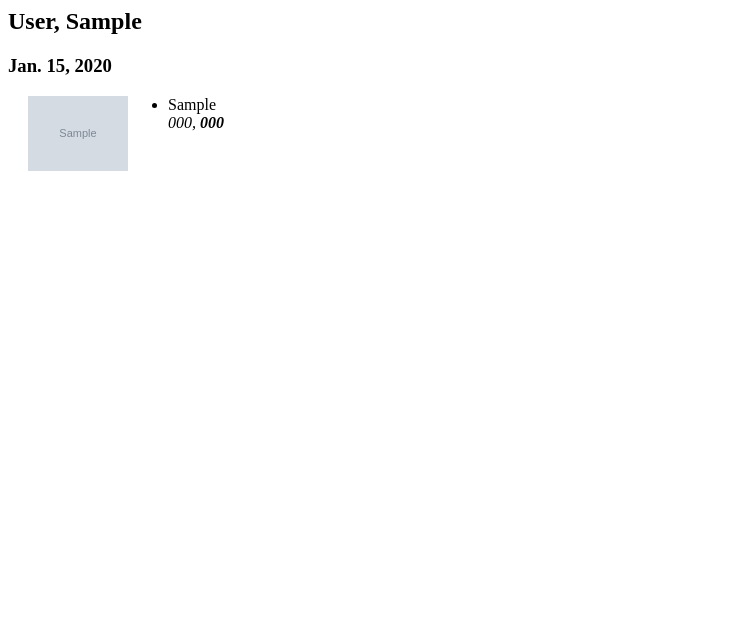
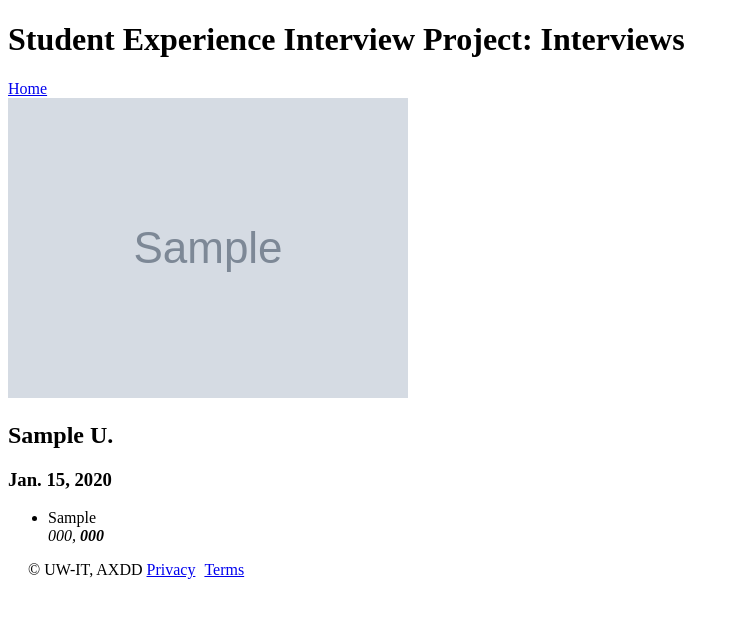
Before and after one commit to uw-it-aca/interview-db, a Django app: template interview_db/templates/interview.html in a window 1280 px wide. Shown: the top 618 px of the page, without its empty margins (0-739 px from the left). Run offline with Django 3.2, Linux system fonts and the light colour scheme; the template is opened without the code that fills it: values that come from a table or form of the project are taken from there, others are empty; tables that the repository leaves empty hold one stand-in row (values such as "Sample post"); grey boxes marked "Sample" are stand-in pictures; parts of the project's set-up code (start-up, migrations or seed data) failed here and were passed over; some libraries are stand-ins or nearby versions.

Commit message:
setting up home page and page with list of interviews. Setting up basic templating.

```diff
--- /dev/null
+++ b/interview_db/templates/base.html
@@ -0,0 +1,27 @@
+{% load staticfiles %}
+
+<!DOCTYPE html>
+<html class="no-js" lang="en">
+
+    <head>
+        <title>{% block title %}UW Student Experience Interview Project{% endblock %}</title>
+        {% include "include/head.html" %}
+    </head>
+
+    <body {% if request.is_mobile or request.is_tablet %}data-mobile="true"{% endif %}>
+
+        <div class="idb-app-container" >
+            <div class="idb-header" >
+                <h1>{% block header %}Student Experience Interview Project{% endblock %}</h1>
+            </div>
+            <nav>{% block main-nav %}<a href="interviews.html">Interviews</a>{% endblock %}</nav>
+            <div class="idb-content-container">
+                {% block content %}{% endblock %}
+            </div>
+
+            <div id="footer" class="idb-footer" role="contentinfo">
+                <div style="margin-left:20px;float:left;">&copy; UW-IT, AXDD <a href="http://www.washington.edu/online/privacy/" title="UW Privacy Policy">Privacy</a> <a href="http://www.washington.edu/online/terms/" style="margin-left:5px;" title="UW Terms & Conditions of Use">Terms</a></div>
+            </div>
+        </div>
+    </body>
+</html>
--- a/interview_db/templates/interview.html
+++ b/interview_db/templates/interview.html
@@ -1,12 +1,24 @@
+{% extends 'base.html' %}
+
+{% block header %}
+Student Experience Interview Project: Interviews
+{% endblock %}
+
+{% block main-nav %}
+<a href="/">Home</a>
+{% endblock %}
+
+{% block content %}
     {% if interview_list %}
     {% for interview in interview_list %}
-<div style=" padding-bottom:40px; clear:both; min-height:250px;">
-<h2 >{{ interview.student }} </h2>
+    <div class="idb-interview-list-container" >
+    {% if interview.image %}<img src="../media/{{ interview.image }}">{% endif %}
+    <div><h2 >{{ interview.student.first_name }} {{ interview.student|make_list|first }}. </h2>
     <h3>{{ interview.date }}</h3>
-{% if interview.image %}<img src="../media/{{ interview.image }}" style="width:100px; float:left; margin: 0 40px 0 20px;">{% endif %}
+    </div>
         <ul >
             {% for story in interview.story_set.all %}
-        <li>
+            <li class="idb-story-container">
                 {{story.story}}<br/><em>{{ story.code }}, <strong>{{ story.subcode }}</strong></em>
             </li>
             {% endfor %}
@@ -18,3 +30,5 @@
             There are no student stories available.
         </p>
     {% endif %}
+
+{% endblock %}
--- a/setup.py
+++ b/setup.py
@@ -24,7 +24,9 @@ setup(
     include_package_data=True,
     install_requires=[
         'Django==1.11.15',
-        'Pillow'
+        'Pillow',
+        'django-compressor',
+        'django-pyscss',
     ],
     license='Apache License, Version 2.0',
     description=('App to collect and tag interview data, artifacts, and stories for publishing using the Django Admin app.'),
```
Also changed, not shown: interview_db/static/interview_db/css/critical.scss (added, +30 -0 lines), interview_db/static/vendor/css/normalize-3.0.1.min.css (added, +1 -0 lines), interview_db/templates/index.html (+7 -1 lines), interview_db/static/interview_db/css/admin.css (renamed from interview_db/static/css/admin.css), interview_db/static/interview_db/css/desktop.scss (added), interview_db/static/interview_db/css/mobile.scss (added), interview_db/static/interview_db/css/tablet.scss (added). Lines whose indentation alone changed are shown as unchanged.
